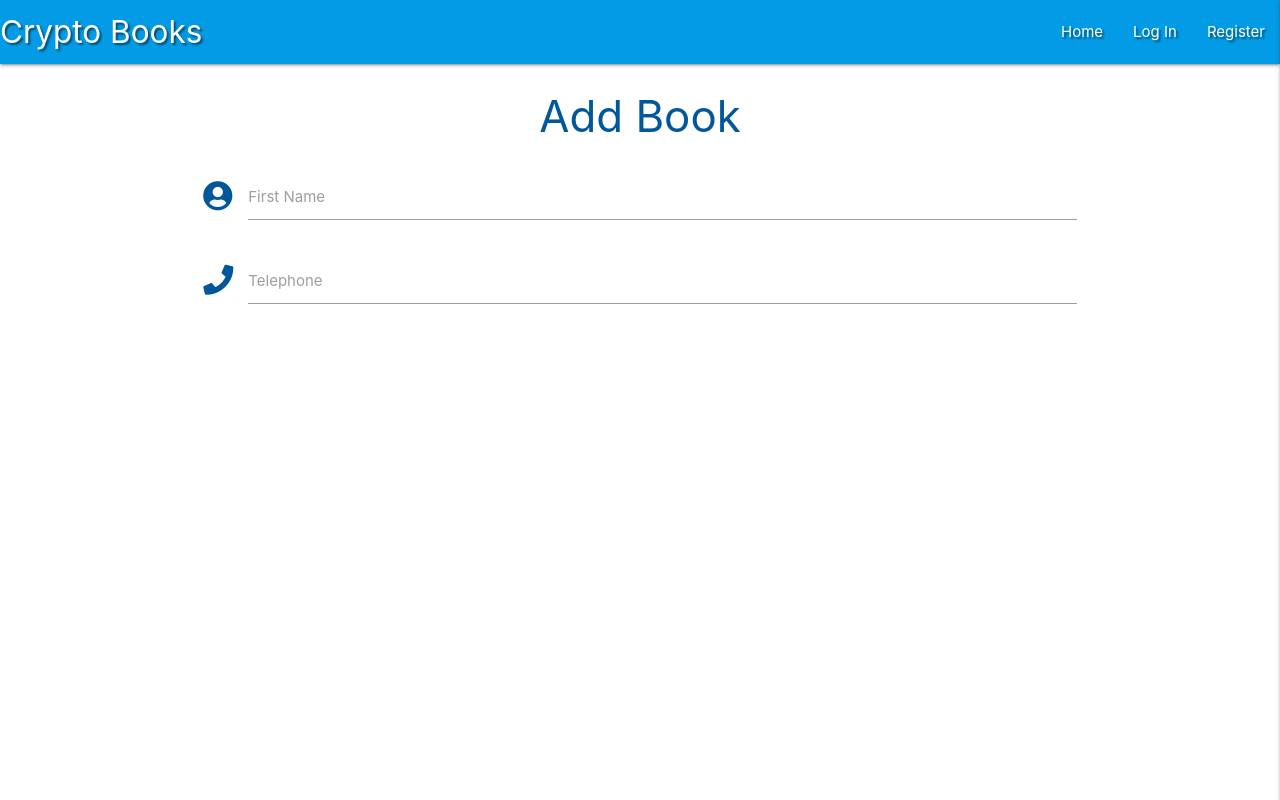
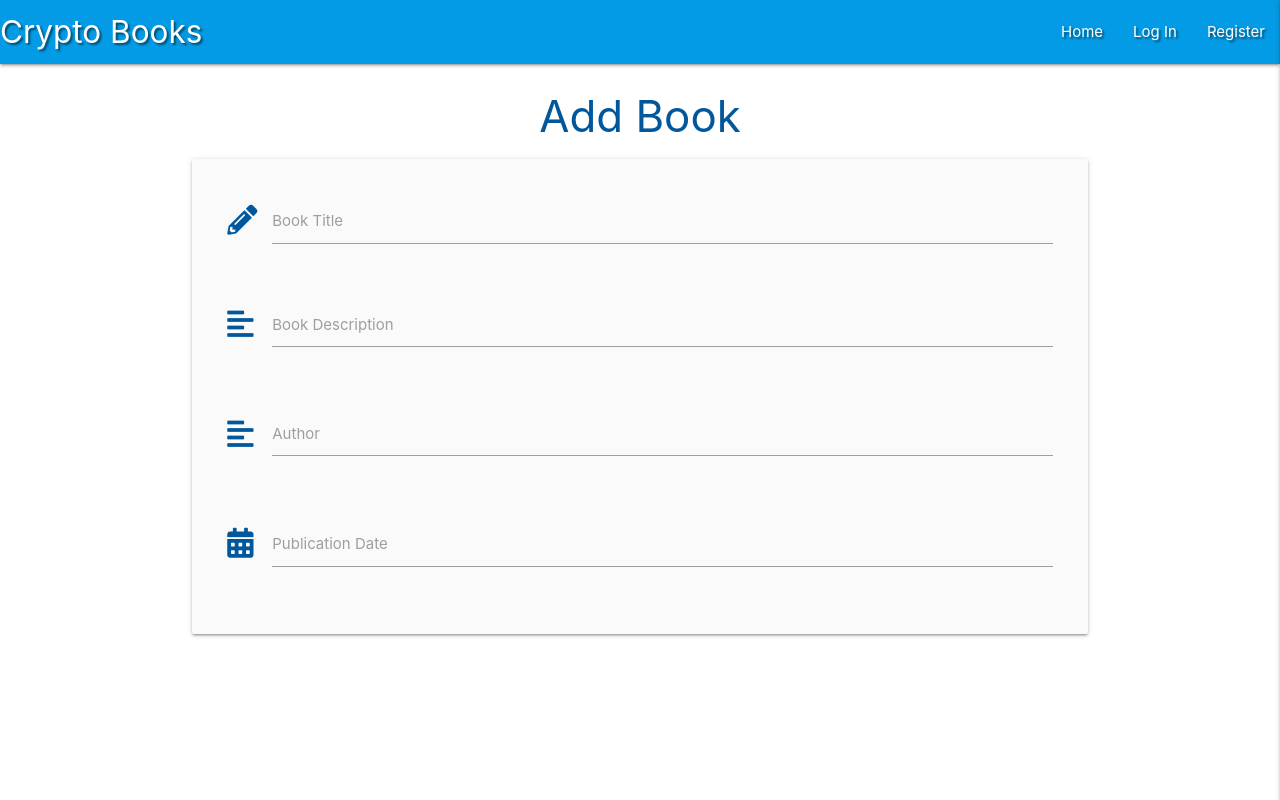
Before and after one commit to tindyc/milestoneproject3, a Flask app: page /add_book in a window 1280 px wide. Run offline with Flask 2, Linux system fonts and the light colour scheme; some libraries are stand-ins or nearby versions.

Commit message:
Add new book form input fields

```diff
--- a/static/js/script.js
+++ b/static/js/script.js
@@ -3,6 +3,17 @@
 */
 
 $(document).ready(function () {
-    $(".sidenav").sidenav({edge: "right"});
+    $(".sidenav").sidenav({
+        edge: "right"
+    });
     $(".collapsible").collapsible();
+    $(".tooltipped").tooltip();
+    $(".datepicker").datepicker({
+        format: "dd mmmm, yyyy",
+        yearRange: 3,
+        showClearBtn: true,
+        i18n: {
+            done: "Select"
+        }
+    });
 });
--- a/templates/add_book.html
+++ b/templates/add_book.html
@@ -3,18 +3,37 @@
 
 <h3 class="light-blue-text text-darken-4 center-align">Add Book</h3>
 
-<div class="row">
+<div class="row card-panel grey lighten-5">
     <form class="col s12" method="POST" action="">
         <div class="row">
             <div class="input-field col s12">
-                <i class="fas fa-user-circle prefix light-blue-text text-darken-4"></i>
-                <input id="icon_prefix" type="text" class="validate">
-                <label for="icon_prefix">First Name</label>
+                <i class="fas fa-pencil-alt prefix light-blue-text text-darken-4"></i>
+                <input id="book_title" name="book_title" minlength="5" maxlength="50" type="text" class="validate"
+                    required>
+                <label for="book_title">Book Title</label>
             </div>
+        </div>
+        <div class="row">
             <div class="input-field col s12">
-                <i class="fas fa-phone prefix light-blue-text text-darken-4"></i>
-                <input id="icon_telephone" type="tel" class="validate">
-                <label for="icon_telephone">Telephone</label>
+                <i class="fas fa-align-left prefix light-blue-text text-darken-4"></i>
+                <textarea id="description" name="description" minlength="5" maxlength="200"
+                    class="materialize-textarea validate" required></textarea>
+                <label for="description">Book Description</label>
+            </div>
+        </div>
+        <div class="row">
+            <div class="input-field col s12">
+                <i class="fas fa-align-left prefix light-blue-text text-darken-4"></i>
+                <textarea id="author" name="author" minlength="5" maxlength="200"
+                    class="materialize-textarea validate" required></textarea>
+                <label for="author">Author</label>
+            </div>
+        </div>
+        <div class="row">
+            <div class="input-field col s12">
+                <i class="fas fa-calendar-alt prefix light-blue-text text-darken-4"></i>
+                <input id="published" name="published" type="text" class="datepicker validate" required>
+                <label for="published">Publication Date</label>
             </div>
         </div>
     </form>
```
